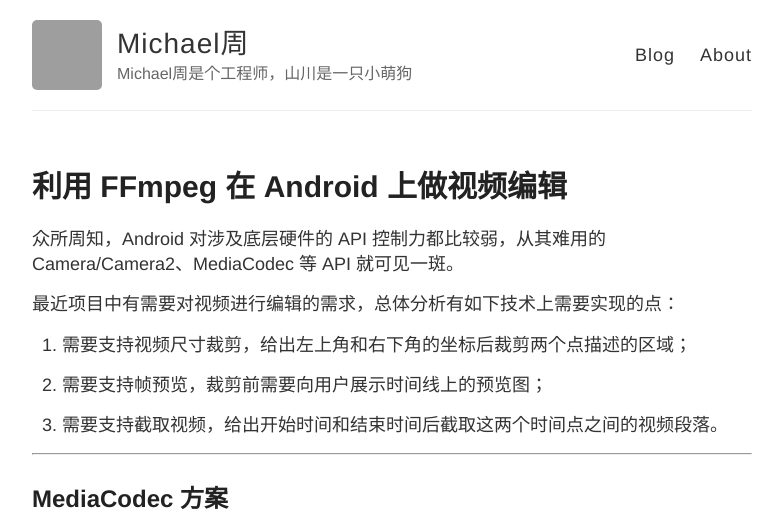
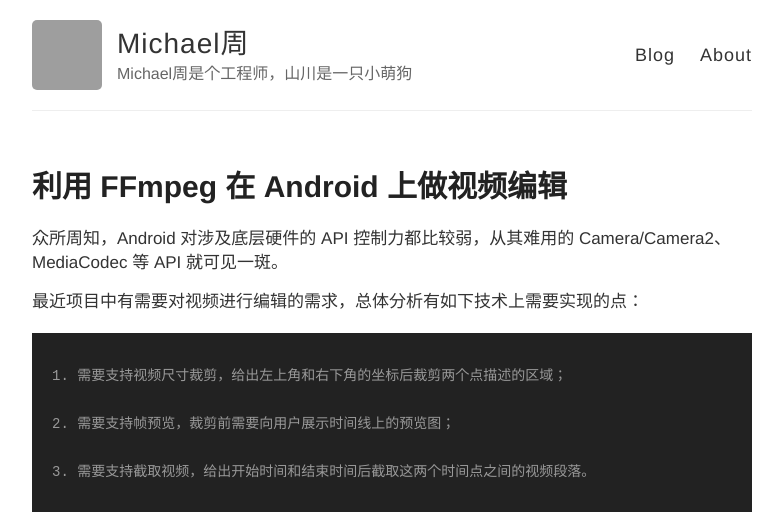
Before and after one commit to zhoulujue/zhoulujue.github.io, a Jekyll site: the page built from _posts/2017-09-01-edit-local-video-using-customized-ffmpeg-so.md, in a window 1280 px wide. Shown: the top 530 px of the page, without its empty margins (248-1031 px from the left). Built offline with Jekyll 4.4.1, drawn with Linux system fonts in a browser that asks for light colours; comment, search, counter and statistics services are not loaded; grey boxes are pictures that could not be loaded.

Commit message:
Update css.

````diff
--- a/_posts/2017-09-01-edit-local-video-using-customized-ffmpeg-so.md
+++ b/_posts/2017-09-01-edit-local-video-using-customized-ffmpeg-so.md
@@ -7,12 +7,13 @@ title: 利用 FFmpeg 在 Android 上做视频编辑
 
 最近项目中有需要对视频进行编辑的需求，总体分析有如下技术上需要实现的点：
 
+```
 1. 需要支持视频尺寸裁剪，给出左上角和右下角的坐标后裁剪两个点描述的区域；
 
-1. 需要支持帧预览，裁剪前需要向用户展示时间线上的预览图；
+2. 需要支持帧预览，裁剪前需要向用户展示时间线上的预览图；
 
-1. 需要支持截取视频，给出开始时间和结束时间后截取这两个时间点之间的视频段落。
-
+3. 需要支持截取视频，给出开始时间和结束时间后截取这两个时间点之间的视频段落。
+```
 
 ---
 
--- a/_sass/_highlights.scss
+++ b/_sass/_highlights.scss
@@ -1,3 +1,8 @@
+
+/***********************/
+/* SYNTAX HIGHLIGHTING */
+/***********************/
+
 .highlight {
   background-color: $darkerGray;
   padding: 5px 10px;
@@ -12,75 +17,145 @@
 
 code {
   font-family: 'Source Code Pro', monospace;
-  font-size: 12px;
+  font-size: 14px;
   color: #999
 }
 
-.highlight .c { color: #586E75 } /* Comment */
-.highlight .err { color: #93A1A1 } /* Error */
-.highlight .g { color: #93A1A1 } /* Generic */
-.highlight .k { color: #859900 } /* Keyword */
-.highlight .l { color: #93A1A1 } /* Literal */
-.highlight .n { color: #93A1A1 } /* Name */
-.highlight .o { color: #859900 } /* Operator */
-.highlight .x { color: #CB4B16 } /* Other */
-.highlight .p { color: #93A1A1 } /* Punctuation */
-.highlight .cm { color: #586E75 } /* Comment.Multiline */
-.highlight .cp { color: #859900 } /* Comment.Preproc */
-.highlight .c1 { color: #586E75 } /* Comment.Single */
-.highlight .cs { color: #859900 } /* Comment.Special */
-.highlight .gd { color: #2AA198 } /* Generic.Deleted */
-.highlight .ge { color: #93A1A1; font-style: italic } /* Generic.Emph */
-.highlight .gr { color: #DC322F } /* Generic.Error */
-.highlight .gh { color: #CB4B16 } /* Generic.Heading */
-.highlight .gi { color: #859900 } /* Generic.Inserted */
-.highlight .go { color: #93A1A1 } /* Generic.Output */
-.highlight .gp { color: #93A1A1 } /* Generic.Prompt */
-.highlight .gs { color: #93A1A1; font-weight: bold } /* Generic.Strong */
-.highlight .gu { color: #CB4B16 } /* Generic.Subheading */
-.highlight .gt { color: #93A1A1 } /* Generic.Traceback */
-.highlight .kc { color: #CB4B16 } /* Keyword.Constant */
-.highlight .kd { color: #268BD2 } /* Keyword.Declaration */
-.highlight .kn { color: #859900 } /* Keyword.Namespace */
-.highlight .kp { color: #859900 } /* Keyword.Pseudo */
-.highlight .kr { color: #268BD2 } /* Keyword.Reserved */
-.highlight .kt { color: #DC322F } /* Keyword.Type */
-.highlight .ld { color: #93A1A1 } /* Literal.Date */
-.highlight .m { color: #2AA198 } /* Literal.Number */
-.highlight .s { color: #2AA198 } /* Literal.String */
-.highlight .na { color: #93A1A1 } /* Name.Attribute */
-.highlight .nb { color: #B58900 } /* Name.Builtin */
-.highlight .nc { color: #268BD2 } /* Name.Class */
-.highlight .no { color: #CB4B16 } /* Name.Constant */
-.highlight .nd { color: #268BD2 } /* Name.Decorator */
-.highlight .ni { color: #CB4B16 } /* Name.Entity */
-.highlight .ne { color: #CB4B16 } /* Name.Exception */
-.highlight .nf { color: #268BD2 } /* Name.Function */
-.highlight .nl { color: #93A1A1 } /* Name.Label */
-.highlight .nn { color: #93A1A1 } /* Name.Namespace */
-.highlight .nx { color: #555 } /* Name.Other */
-.highlight .py { color: #93A1A1 } /* Name.Property */
-.highlight .nt { color: #268BD2 } /* Name.Tag */
-.highlight .nv { color: #268BD2 } /* Name.Variable */
-.highlight .ow { color: #859900 } /* Operator.Word */
-.highlight .w { color: #93A1A1 } /* Text.Whitespace */
-.highlight .mf { color: #2AA198 } /* Literal.Number.Float */
-.highlight .mh { color: #2AA198 } /* Literal.Number.Hex */
-.highlight .mi { color: #2AA198 } /* Literal.Number.Integer */
-.highlight .mo { color: #2AA198 } /* Literal.Number.Oct */
-.highlight .sb { color: #586E75 } /* Literal.String.Backtick */
-.highlight .sc { color: #2AA198 } /* Literal.String.Char */
-.highlight .sd { color: #93A1A1 } /* Literal.String.Doc */
-.highlight .s2 { color: #2AA198 } /* Literal.String.Double */
-.highlight .se { color: #CB4B16 } /* Literal.String.Escape */
-.highlight .sh { color: #93A1A1 } /* Literal.String.Heredoc */
-.highlight .si { color: #2AA198 } /* Literal.String.Interpol */
-.highlight .sx { color: #2AA198 } /* Literal.String.Other */
-.highlight .sr { color: #DC322F } /* Literal.String.Regex */
-.highlight .s1 { color: #2AA198 } /* Literal.String.Single */
-.highlight .ss { color: #2AA198 } /* Literal.String.Symbol */
-.highlight .bp { color: #268BD2 } /* Name.Builtin.Pseudo */
-.highlight .vc { color: #268BD2 } /* Name.Variable.Class */
-.highlight .vg { color: #268BD2 } /* Name.Variable.Global */
-.highlight .vi { color: #268BD2 } /* Name.Variable.Instance */
-.highlight .il { color: #2AA198 } /* Literal.Number.Integer.Long */
+// Solarized Light Pygments
+// Thanks https://gist.github.com/edwardhotchkiss/2005058
+/* Comment */
+.highlight .c, .highlight .c1 { color: #586E75 }
+/* Error */
+.highlight .err { color: #93A1A1 }
+/* Generic */
+.highlight .g { color: #93A1A1 }
+/* Keyword */
+.highlight .k { color: #859900 }
+/* Literal */
+.highlight .l { color: #93A1A1 }
+/* Name */
+.highlight .n { color: #93A1A1 }
+/* Operator */
+.highlight .o { color: #859900 }
+/* Other */
+.highlight .x { color: #CB4B16 }
+/* Punctuation */
+.highlight .p { color: #93A1A1 }
+/* Comment.Multiline */
+.highlight .cm { color: #586E75 }
+/* Comment.Preproc */
+.highlight .cp { color: #859900 }
+/* Comment.Single */
+.highlight .c1 { color: #586E75 }
+/* Comment.Special */
+.highlight .cs { color: #859900 }
+/* Generic.Deleted */
+.highlight .gd { color: #2AA198 }
+/* Generic.Emph */
+.highlight .ge { color: #93A1A1; font-style: italic }
+/* Generic.Error */
+.highlight .gr { color: #DC322F }
+/* Generic.Heading */
+.highlight .gh { color: #CB4B16 }
+/* Generic.Inserted */
+.highlight .gi { color: #859900 }
+/* Generic.Output */
+.highlight .go { color: #93A1A1 }
+/* Generic.Prompt */
+.highlight .gp { color: #93A1A1 }
+/* Generic.Strong */
+.highlight .gs { color: #93A1A1; font-weight: bold }
+/* Generic.Subheading */
+.highlight .gu { color: #CB4B16 }
+/* Generic.Traceback */
+.highlight .gt { color: #93A1A1 }
+/* Keyword.Constant */
+.highlight .kc { color: #CB4B16 }
+/* Keyword.Declaration */
+.highlight .kd { color: #268BD2 }
+/* Keyword.Namespace */
+.highlight .kn { color: #859900 }
+/* Keyword.Pseudo */
+.highlight .kp { color: #859900 }
+/* Keyword.Reserved */
+.highlight .kr { color: #268BD2 }
+/* Keyword.Type */
+.highlight .kt { color: #DC322F }
+/* Literal.Date */
+.highlight .ld { color: #93A1A1 }
+/* Literal.Number */
+.highlight .m { color: #2AA198 }
+/* Literal.String */
+.highlight .s { color: #2AA198 }
+/* Name.Attribute */
+.highlight .na { color: #93A1A1 }
+/* Name.Builtin */
+.highlight .nb { color: #B58900 }
+/* Name.Class */
+.highlight .nc { color: #268BD2 }
+/* Name.Constant */
+.highlight .no { color: #CB4B16 }
+/* Name.Decorator */
+.highlight .nd { color: #268BD2 }
+/* Name.Entity */
+.highlight .ni { color: #CB4B16 }
+/* Name.Exception */
+.highlight .ne { color: #CB4B16 }
+/* Name.Function */
+.highlight .nf { color: #268BD2 }
+/* Name.Label */
+.highlight .nl { color: #93A1A1 }
+/* Name.Namespace */
+.highlight .nn { color: #93A1A1 }
+/* Name.Other */
+.highlight .nx { color: #555 }
+/* Name.Property */
+.highlight .py { color: #93A1A1 }
+/* Name.Tag */
+.highlight .nt { color: #268BD2 }
+/* Name.Variable */
+.highlight .nv { color: #268BD2 }
+/* Operator.Word */
+.highlight .ow { color: #859900 }
+/* Text.Whitespace */
+.highlight .w { color: #93A1A1 }
+/* Literal.Number.Float */
+.highlight .mf { color: #2AA198 }
+/* Literal.Number.Hex */
+.highlight .mh { color: #2AA198 }
+/* Literal.Number.Integer */
+.highlight .mi { color: #2AA198 }
+/* Literal.Number.Oct */
+.highlight .mo { color: #2AA198 }
+/* Literal.String.Backtick */
+.highlight .sb { color: #586E75 }
+/* Literal.String.Char */
+.highlight .sc { color: #2AA198 }
+/* Literal.String.Doc */
+.highlight .sd { color: #93A1A1 }
+/* Literal.String.Double */
+.highlight .s2 { color: #2AA198 }
+/* Literal.String.Escape */
+.highlight .se { color: #CB4B16 }
+/* Literal.String.Heredoc */
+.highlight .sh { color: #93A1A1 }
+/* Literal.String.Interpol */
+.highlight .si { color: #2AA198 }
+/* Literal.String.Other */
+.highlight .sx { color: #2AA198 }
+/* Literal.String.Regex */
+.highlight .sr { color: #DC322F }
+/* Literal.String.Single */
+.highlight .s1 { color: #2AA198 }
+/* Literal.String.Symbol */
+.highlight .ss { color: #2AA198 }
+/* Name.Builtin.Pseudo */
+.highlight .bp { color: #268BD2 }
+/* Name.Variable.Class */
+.highlight .vc { color: #268BD2 }
+/* Name.Variable.Global */
+.highlight .vg { color: #268BD2 }
+/* Name.Variable.Instance */
+.highlight .vi { color: #268BD2 }
+/* Literal.Number.Integer.Long */
+.highlight .il { color: #2AA198 }
--- a/style.scss
+++ b/style.scss
@@ -18,8 +18,8 @@ html {
 }
 
 body {
-	background: $white;
-  font: 18px/1.4 $helvetica;
+  background: $white;
+  font: 17px/1.4 $helvetica;
   color: $darkGray;
 }
 
@@ -257,7 +257,7 @@ nav {
     border-left: 2px solid $gray;
     padding: 0.1em 1em;
     color: $gray;
-    font-size: 22px;
+    font-size: 17px;
     font-style: italic;
   }
 
````
